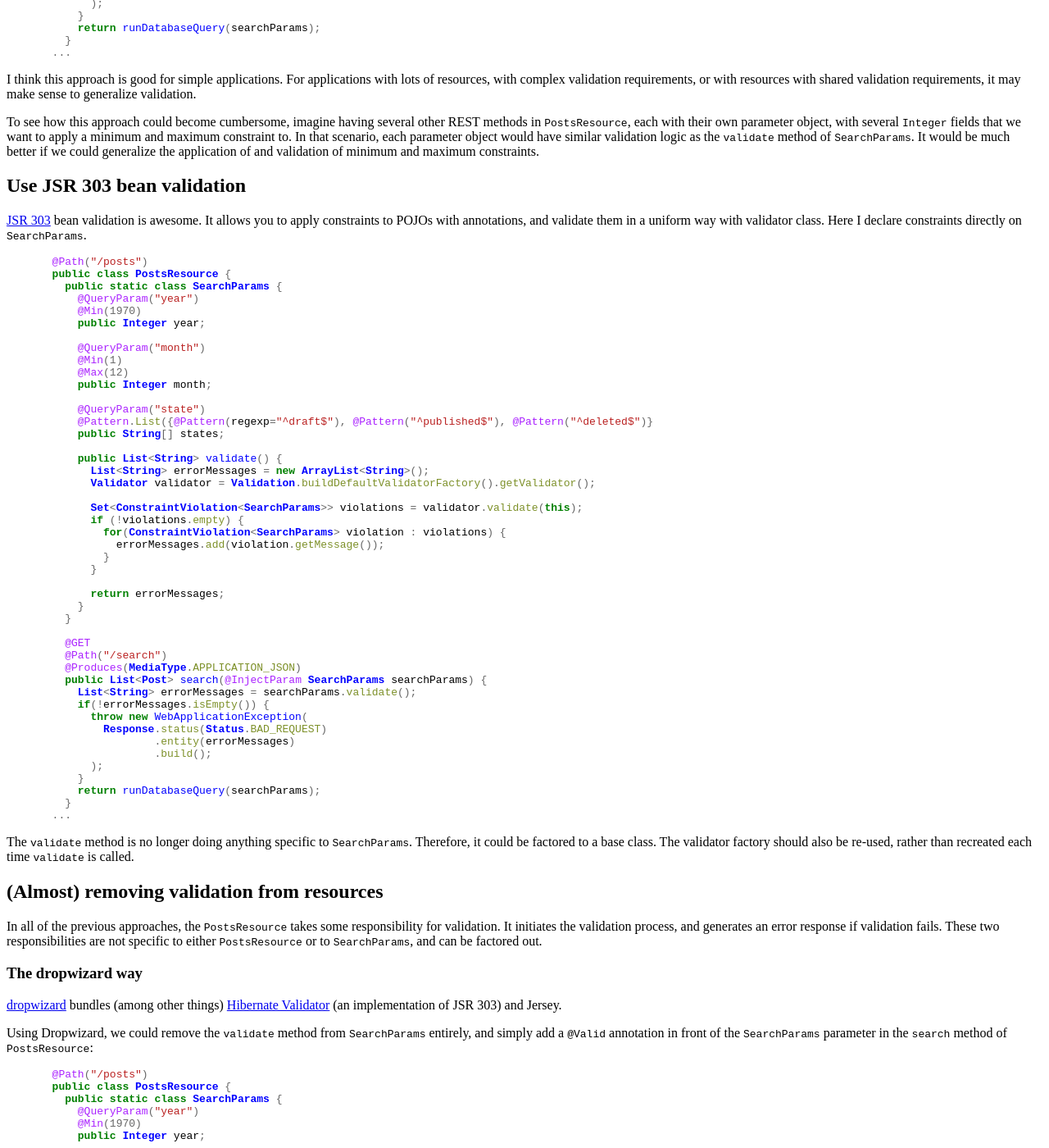
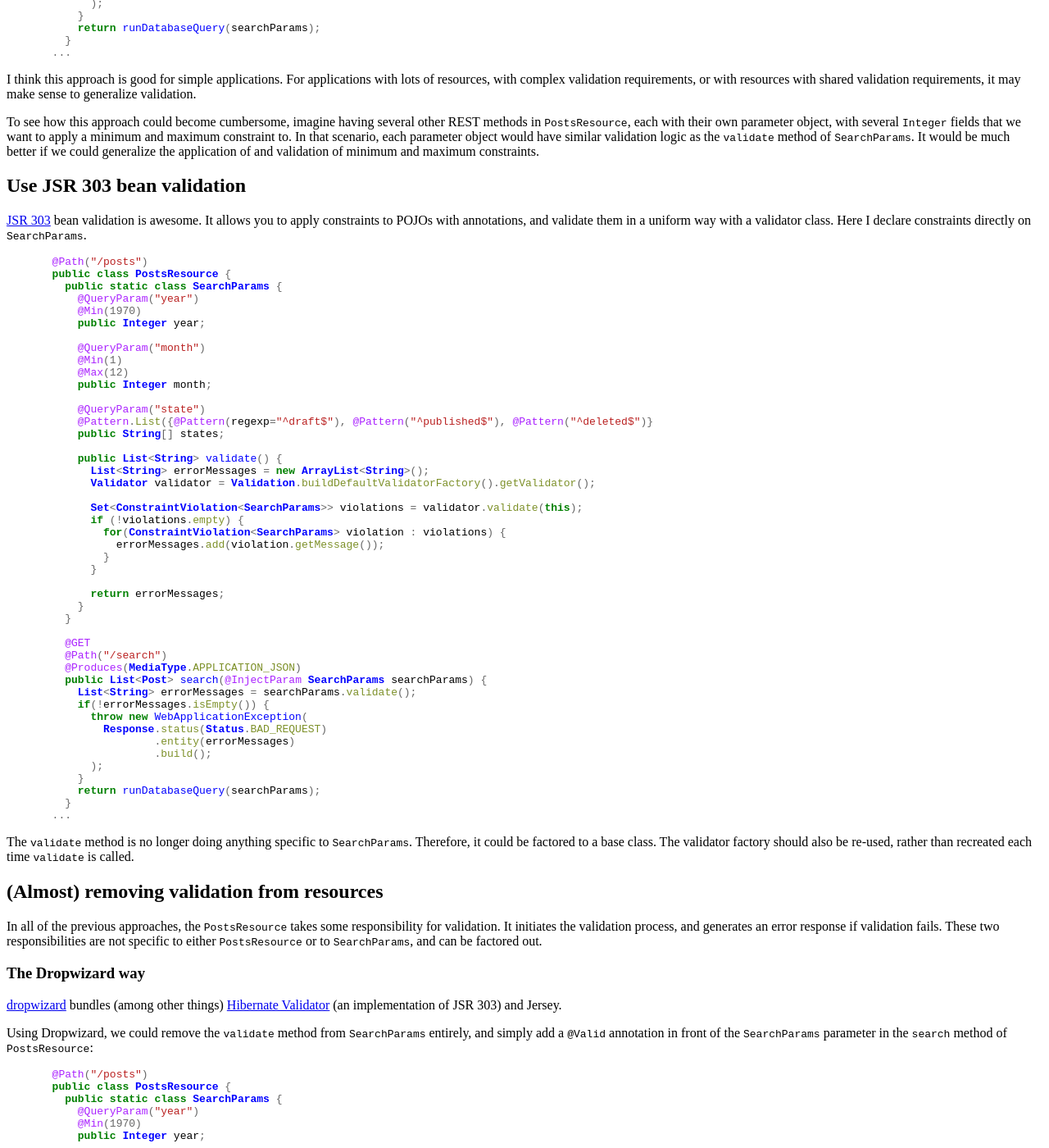
Before and after one commit to maxenglander/www, a Jekyll site: the page built from _posts/2013-01-11-validating-jersey-request.md, in a window 1280 px wide and 1400 px high, scrolled down 1769 px. Shown: the whole window at 82% size. Built offline with Jekyll 4.4.1, drawn with Linux system fonts in a browser that asks for light colours; Markdown is read by kramdown in place of the engine named in the settings; some of the changed text lies outside the part shown.

Commit message:
spell check

```diff
--- a/_posts/2013-01-11-validating-jersey-request.md
+++ b/_posts/2013-01-11-validating-jersey-request.md
@@ -135,7 +135,7 @@ minimum and maximum constraints.
 ## Use JSR 303 bean validation
 
 [JSR 303](http://beanvalidation.org/1.0/spec/) bean validation is awesome. It allows you to apply constraints to POJOs
-with annotations, and validate them in a uniform way with validator class. Here I declare constraints directly on
+with annotations, and validate them in a uniform way with a validator class. Here I declare constraints directly on
 `SearchParams`.
 
 {% highlight java %}
@@ -197,7 +197,7 @@ In all of the previous approaches, the `PostsResource` takes some responsibility
 validation process, and generates an error response if validation fails. These two responsibilities are not specific
 to either `PostsResource` or to `SearchParams`, and can be factored out.
 
-### The dropwizard way
+### The Dropwizard way
 
 [dropwizard](http://dropwizard.codahale.com/) bundles (among other things)
 [Hibernate Validator](http://www.hibernate.org/subprojects/validator.html) (an implementation of JSR 303) and Jersey.
@@ -237,7 +237,7 @@ Dropwizard uses a [custom subclass](https://github.com/codahale/dropwizard/blob/
 of `JacksonJaxbJsonProvider` to check for the presence of `@Valid` annotations on resource method params,
 validate them, and generate an error response if validation fails.
 
-This comes with its limitations. For example, dropwizard doesn't give you a way to customize the generation of error responses.
+This comes with its limitations. For example, Dropwizard doesn't give you a way to customize the generation of error responses.
 
 ### The AOP way
 
```
